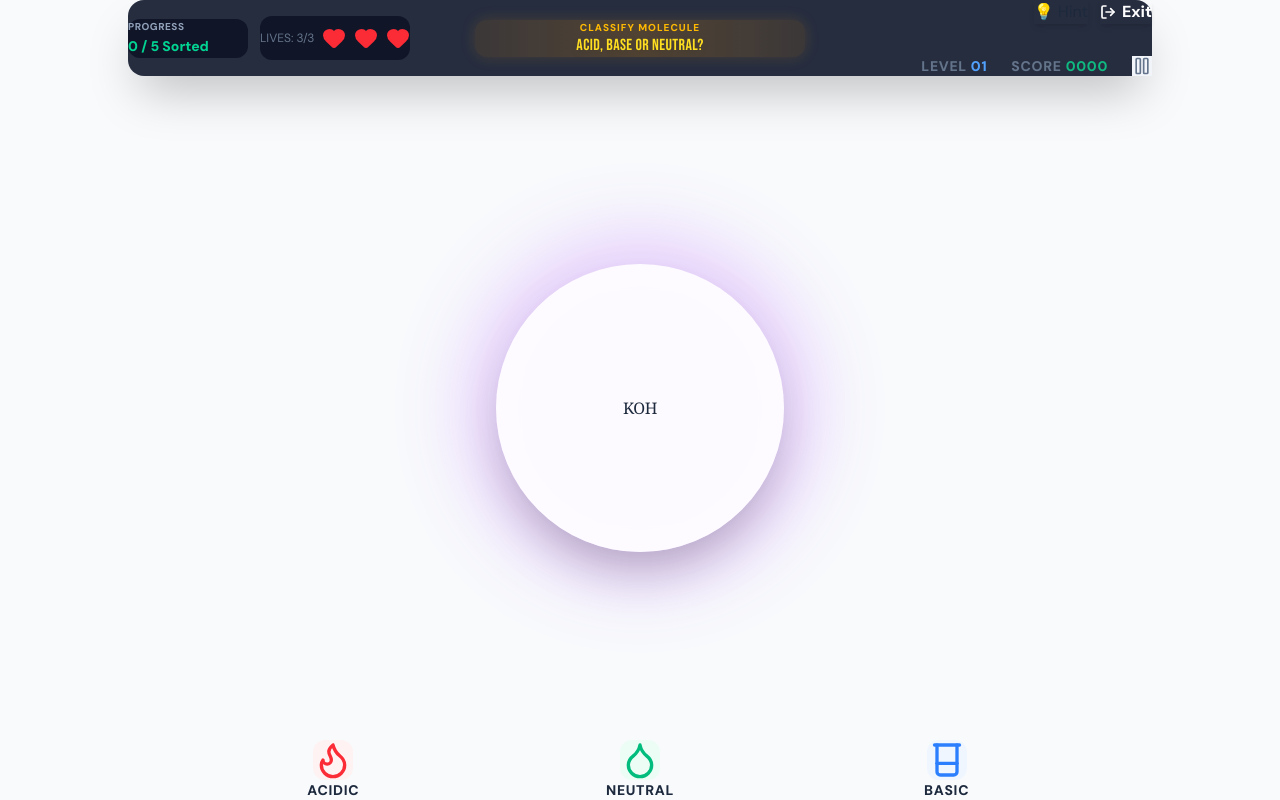
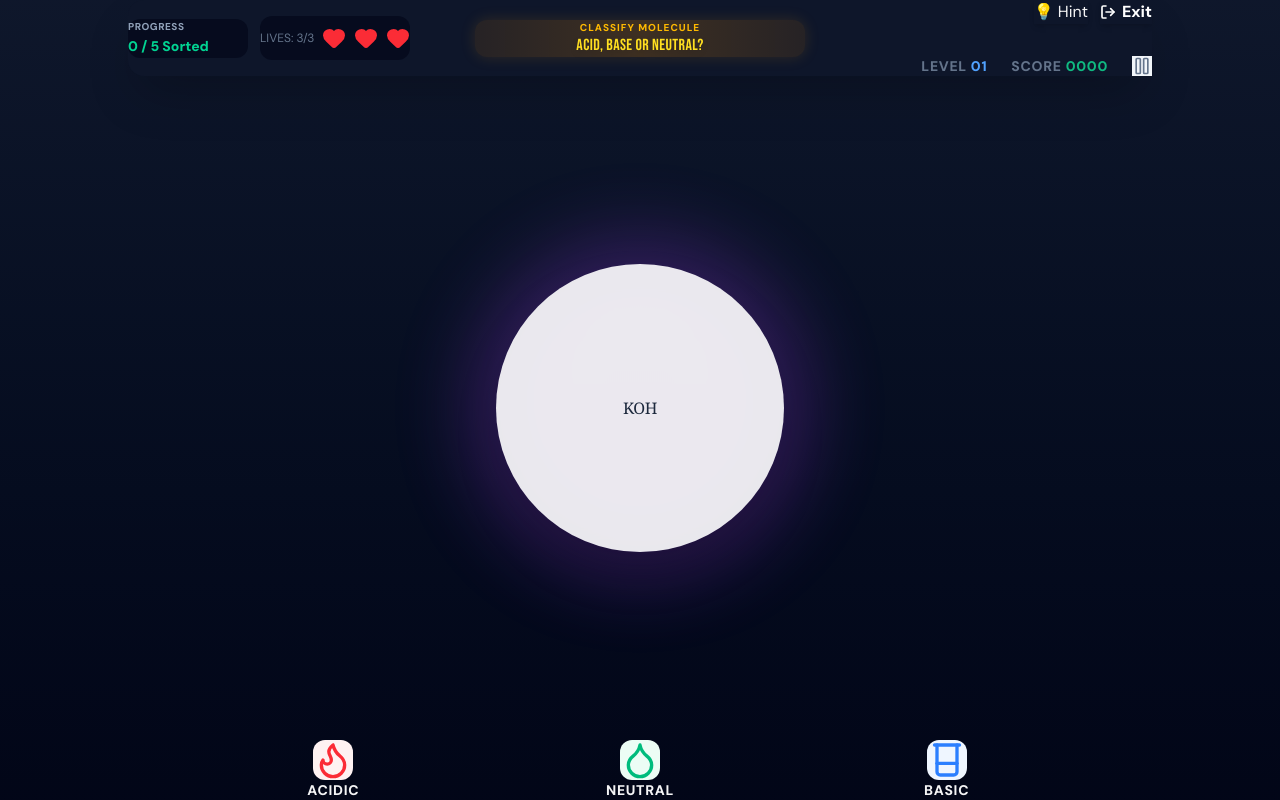
Before and after one commit to StellaSlad-Appian/chem-games, a Next.js app: page /games/acid-classification in a window 1280 px wide. Built offline with nearby package versions, Linux system fonts and the light colour scheme.

Commit message:
added GameShell and useGameState

```diff
--- a/src/app/games/acid-classification/page.tsx
+++ b/src/app/games/acid-classification/page.tsx
@@ -2,6 +2,8 @@
 'use client';
 
 import { useState, useEffect, useRef } from 'react';
+import GameShell from '../../../components/games/GameShell';
+import { useGameState } from '../../../hooks/useGameState';
 import { useRouter } from 'next/navigation';
 import { Beaker, Flame, Droplet, Atom } from "lucide-react";
 
@@ -22,10 +24,18 @@ export default function ClassificationGame() {
   const router = useRouter();
 
   // --- USER'S GAME ENGINE STATE ---
-  const [currentLevel, setCurrentLevel] = useState<number>(1);
-  const [score, setScore] = useState<number>(0);
+  const {
+    gameState,
+    setGameState,
+    score,
+    setScore,
+    currentLevel,
+    setCurrentLevel,
+    togglePause,
+    resetBase,
+  } = useGameState();
+
   const [mistakes, setMistakes] = useState<number>(0);
-  const [gameState, setGameState] = useState<GameState>('playing');
   const [poolIndex, setPoolIndex] = useState<number>(0);
   const [correctInRound, setCorrectInRound] = useState<number>(0);
   const [failReason, setFailReason] = useState<FailReason>(null);
@@ -127,11 +137,6 @@ export default function ClassificationGame() {
     }
   };
 
-  const togglePause = () => {
-    if (gameState === 'failed' || gameState === 'victory' || gameState === 'levelUp') return;
-    setGameState((prev) => (prev === 'playing' ? 'paused' : 'playing'));
-  };
-
   const handleOverlayAdvance = () => {
     if (gameState === 'levelUp') {
       setCurrentLevel((prev) => prev + 1);
@@ -145,13 +150,12 @@ export default function ClassificationGame() {
   };
 
   const resetGame = () => {
-    setCurrentLevel(1);
-    setScore(0);
+  resetBase();
+
   setMistakes(0);
   setPoolIndex(0);
   setCorrectInRound(0);
   setFailReason(null);
-    setGameState('playing');
   setFeedback({ status: null, selected: null });
 };
 
@@ -163,7 +167,7 @@ export default function ClassificationGame() {
   const currentLives = MAX_MISTAKES - mistakes;
 
   return (
-    <main className="min-h-screen bg-slate-50 dark:bg-zinc-950 text-slate-800 dark:text-zinc-100 flex flex-col items-center justify-between p-4 md:p-6 select-none relative overflow-hidden">
+    <GameShell>
 
       {/* 🛡️ THE NEW UNIFIED HEADER COMPONENT */}
       <div className="w-full max-w-5xl z-10">
@@ -269,6 +273,6 @@ export default function ClassificationGame() {
           </button>
         )}
       </div>
-    </main>
+    </GameShell>
   );
 }
--- a/src/app/games/formula-blaster/page.tsx
+++ b/src/app/games/formula-blaster/page.tsx
@@ -2,6 +2,8 @@
 'use client';
 
 import { useState, useEffect, useRef } from 'react';
+import { useGameState } from '../../../hooks/useGameState';
+import GameShell from '../../../components/games/GameShell';
 import { useRouter } from 'next/navigation';
 
 // Shared Components
@@ -49,9 +51,17 @@ const generateChemicalHint = (chem: Chemical): string => {
 
 export default function FormulaBlasterPage() {
   const router = useRouter();
-  const [gameState, setGameState] = useState<GameState>('playing');
-  const [score, setScore] = useState(0);
-  const [currentLevel, setCurrentLevel] = useState(1);
+
+  const {
+    gameState,
+    setGameState,
+    score,
+    setScore,
+    currentLevel,
+    setCurrentLevel,
+    togglePause,
+    resetBase,
+  } = useGameState();
 
   // Intra-level Objective Tracking
   const [correctInRound, setCorrectInRound] = useState(0);
@@ -222,11 +232,6 @@ export default function FormulaBlasterPage() {
     setBubbles((prev) => prev.filter((b) => b.id !== id));
   };
 
-  const togglePause = () => {
-    if (gameState === 'failed' || gameState === 'victory' || gameState === 'levelUp') return;
-    setGameState((prev) => (prev === 'playing' ? 'paused' : 'playing'));
-  };
-
   const handleOverlayAdvance = () => {
     if (gameState === 'levelUp') {
       setCorrectInRound(0);
@@ -242,17 +247,23 @@ export default function FormulaBlasterPage() {
   };
 
   const handleFullReset = () => {
-    setScore(0);
-    setCurrentLevel(1);
-    setGameState('playing');
+    resetBase();
+
+    setCorrectInRound(0);
+    setCompletedTargetIds([]);
+    setBubbles([]);
+    setActiveHint(null);
+    setTimeLeft(45);
+
     startNewMoleculeWave(1, []);
   };
 
   const currentTargetPhase = Math.min(completedTargetIds.length + 1, targetsRequiredPerLevel);
 
   return (
-    <main className="relative w-full h-screen bg-linear-to-b from-slate-900 to-slate-950 overflow-hidden select-none flex flex-col p-6">
+    <GameShell fullBleed>
 
+      <div className="w-full max-w-5xl z-10">
         <Header
           gameTitle="Formula Blaster"
           gameSubtitle="TARGET MOLECULE"
@@ -269,6 +280,7 @@ export default function FormulaBlasterPage() {
           timeLeft={timeLeft}
           showLives={false}
         />
+      </div>
 
       {/* FLOAT CANVAS FIELD AREA */}
       <div className="flex-1 relative w-full h-full mt-4 rounded-2xl bg-slate-950/30 border border-slate-900/50 overflow-hidden">
@@ -300,6 +312,6 @@ export default function FormulaBlasterPage() {
         onResume={handleOverlayAdvance}
         onRestart={handleFullReset}
       />
-    </main>
+    </GameShell>
   );
 }
--- a/src/app/globals.css
+++ b/src/app/globals.css
@@ -52,20 +52,23 @@
       --surface-2:  #27272a;
       --border:     #3f3f46;
 
+      /* --- Main Colour Pallette ---*/
+      --game-bg-start: #0f172a;
+      --game-bg-end: #020617;
+      --game-panel: #111827;
+      --game-panel-border: #1f2937;
+      --game-success: #10b981;
+      --game-error: #ef4444;
+      --game-glow: #8b5cf6;
+
       /* --- Typography --- */
       --foreground: #fafafa;
       --muted:      #a1a1aa;
 
-      /* --- Game: Acid --- */
+      /* --- Acid classifier game --- */
       --chem-acid-bg: #450a0a;
-
-      /* --- Game: Base --- */
       --chem-base-bg: #172554;
-
-      /* --- Game: Neutral --- */
       --chem-neutral-bg: #052e16;
-
-      /* --- Game: Amphoteric --- */
       --chem-amphoteric-bg: #3b0764;
 
       /* --- Elevation --- */
--- /dev/null
+++ b/src/components/games/GameShell.tsx
@@ -0,0 +1,29 @@
+// src/components/games/GameShell.tsx
+
+interface GameShellProps {
+  children: React.ReactNode;
+  fullBleed?: boolean;
+}
+
+/**
+ * Canonical layout wrapper for all mini-games.
+ * Owns background, padding and base flex direction.
+ */
+export default function GameShell({
+  children,
+  fullBleed = false,
+}: GameShellProps) {
+  return (
+    <main
+      className={`
+        relative w-full min-h-screen flex flex-col overflow-hidden select-none
+        bg-linear-to-b from-slate-900 to-slate-950 text-zinc-100
+        ${fullBleed
+          ? 'p-6'
+          : 'p-4 md:p-6 items-center justify-between'}
+      `}
+    >
+      {children}
+    </main>
+  );
+}
--- /dev/null
+++ b/src/hooks/useGameState.ts
@@ -0,0 +1,39 @@
+// src/hooks/useGameState.ts
+import { useState } from 'react';
+import { GameState } from '../core-engine/types/general';
+
+interface UseGameStateOptions {
+  initialLevel?: number;
+  initialScore?: number;
+}
+
+/**
+ * Shared game state primitives used across all mini-games.
+ * Centralises togglePause logic and prevents state duplication between pages.
+ */
+export function useGameState({ initialLevel = 1, initialScore = 0 }: UseGameStateOptions = {}) {
+  const [gameState, setGameState]       = useState<GameState>('playing');
+  const [score, setScore]               = useState(initialScore);
+  const [currentLevel, setCurrentLevel] = useState(initialLevel);
+
+  const TERMINAL_STATES: GameState[] = ['failed', 'victory', 'levelUp'];
+
+  const togglePause = () => {
+    if (TERMINAL_STATES.includes(gameState)) return;
+    setGameState(prev => prev === 'playing' ? 'paused' : 'playing');
+  };
+
+  const resetBase = () => {
+    setScore(initialScore);
+    setCurrentLevel(initialLevel);
+    setGameState('playing');
+  };
+
+  return {
+    gameState, setGameState,
+    score, setScore,
+    currentLevel, setCurrentLevel,
+    togglePause,
+    resetBase,
+  };
+}
```
Lines whose indentation alone changed are shown as unchanged.
